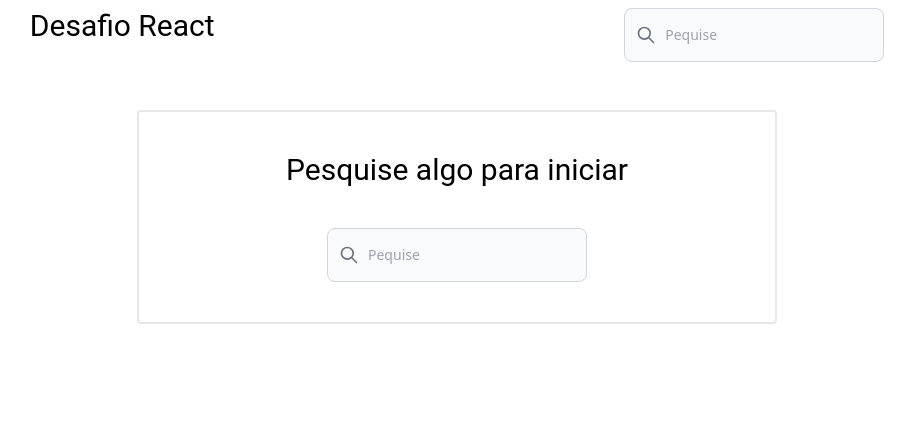
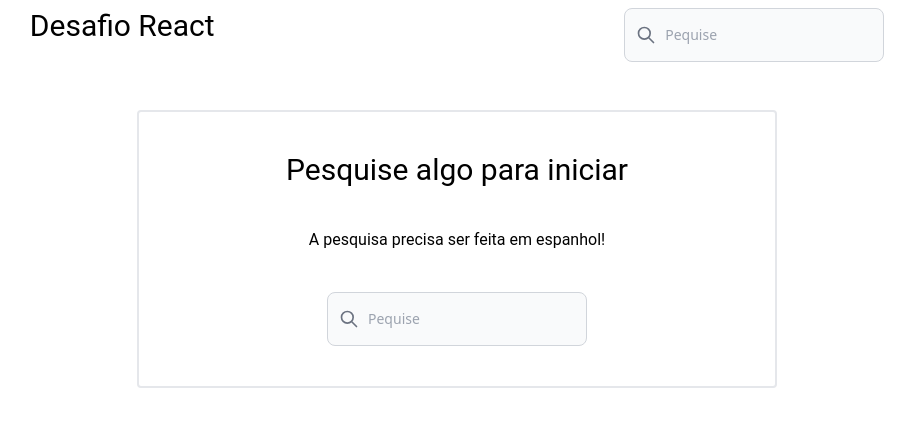
Before and after one commit to renanwilson/react-articles, a React (Create React App) app: page / in a window 1280 px wide. Shown: the top 426 px of the page, without its empty margins (183-1098 px from the left). Built offline with nearby package versions, Linux system fonts and the light colour scheme.

Commit message:
feat: add info to search section

```diff
--- a/src/components/SearchSection/SearchSection.tsx
+++ b/src/components/SearchSection/SearchSection.tsx
@@ -10,6 +10,9 @@ export function SearchSection({ title }: SearchSectionProps) {
       <div className="flex justify-center">
         <div className="w-full m-1 mt-10 border-2 p-10 flex flex-col gap-10 lg:rounded lg:items-center lg:w-1/2">
           <h1 className="text-3xl font-bold font-normal">{title}</h1>
+          <h1 className="text-md font-normal">
+            A pesquisa precisa ser feita em espanhol!
+          </h1>
           <SearchInput />
         </div>
       </div>
```
